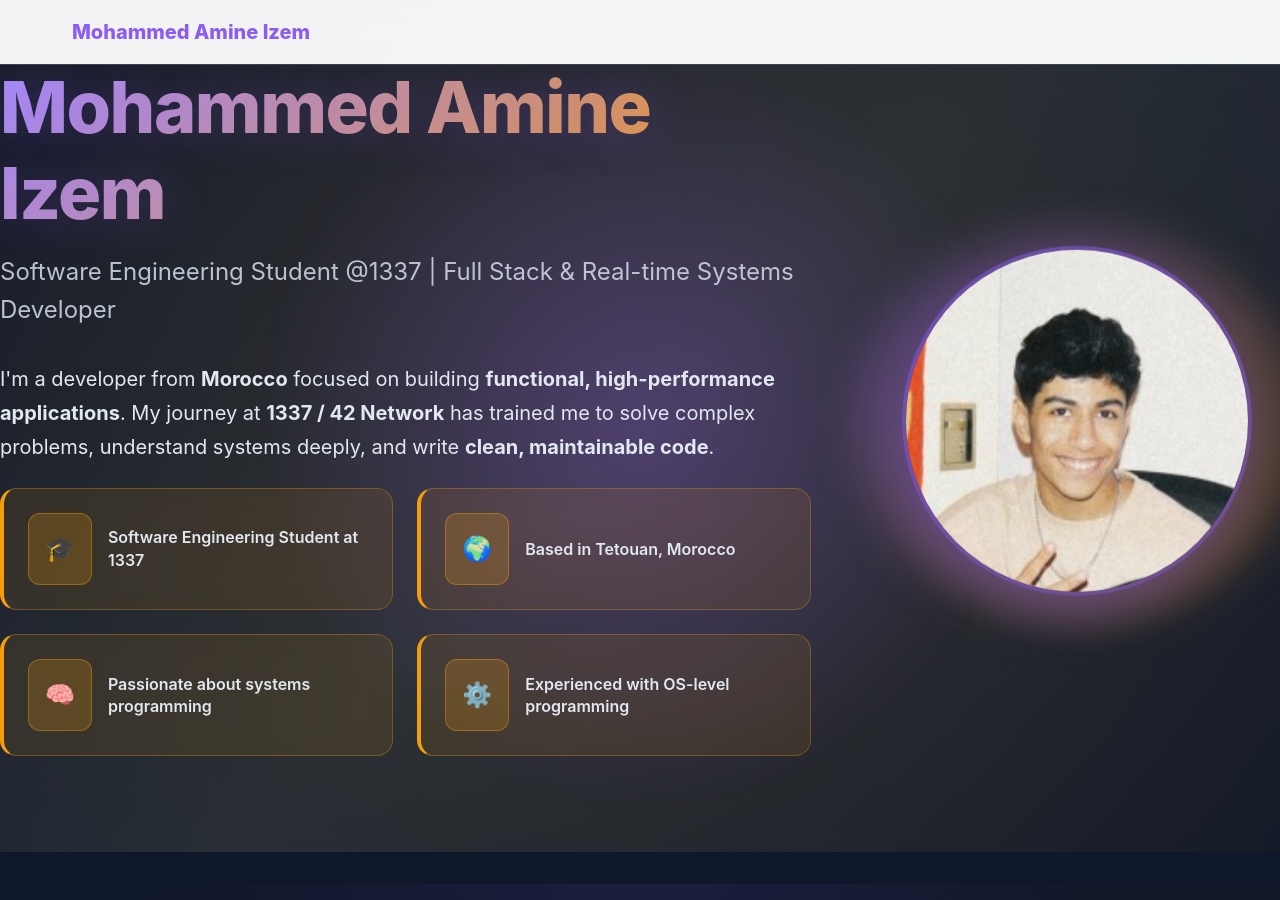
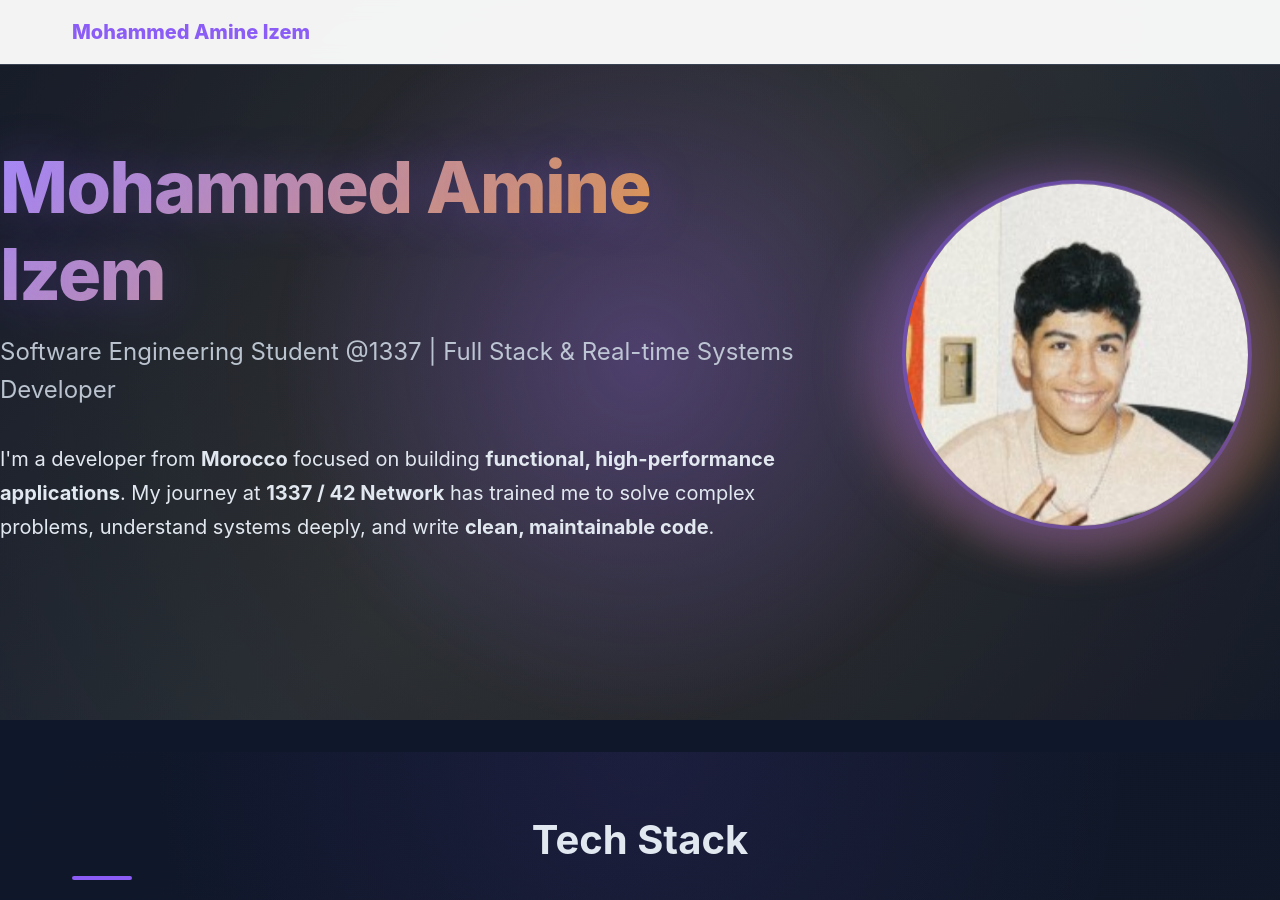
Before and after one commit to Mizemm/Mizemm.github.io, a Jekyll site: the page built from index.md, in a window 1280 px wide and 900 px high. Built offline with Jekyll 4.4.1, drawn with Linux system fonts in a browser that asks for light colours.

Commit message:
1st section

```diff
--- a/index.md
+++ b/index.md
@@ -14,24 +14,6 @@ layout: default
           My journey at <strong>1337 / 42 Network</strong> has trained me to solve complex problems, understand systems deeply,
           and write <strong>clean, maintainable code</strong>.
         </p>
-        <div class="hero-stats">
-          <div class="stat-item">
-            <span class="stat-icon">🎓</span>
-            <span class="stat-text">Software Engineering Student at 1337</span>
-          </div>
-          <div class="stat-item">
-            <span class="stat-icon">🌍</span>
-            <span class="stat-text">Based in Tetouan, Morocco</span>
-          </div>
-          <div class="stat-item">
-            <span class="stat-icon">🧠</span>
-            <span class="stat-text">Passionate about systems programming</span>
-          </div>
-          <div class="stat-item">
-            <span class="stat-icon">⚙️</span>
-            <span class="stat-text">Experienced with OS-level programming</span>
-          </div>
-        </div>
       </div>
     </div>
     <div class="hero-image">
```
